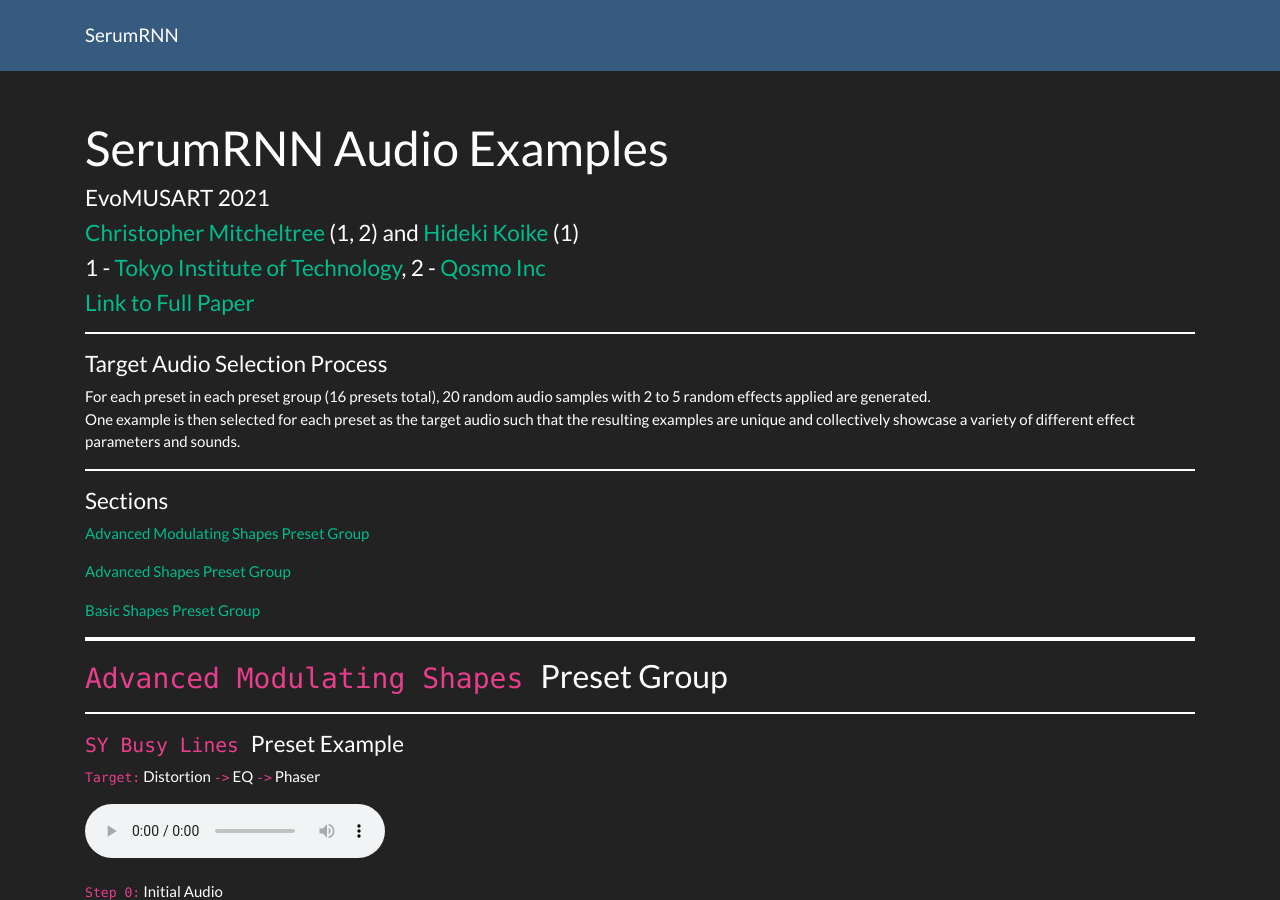
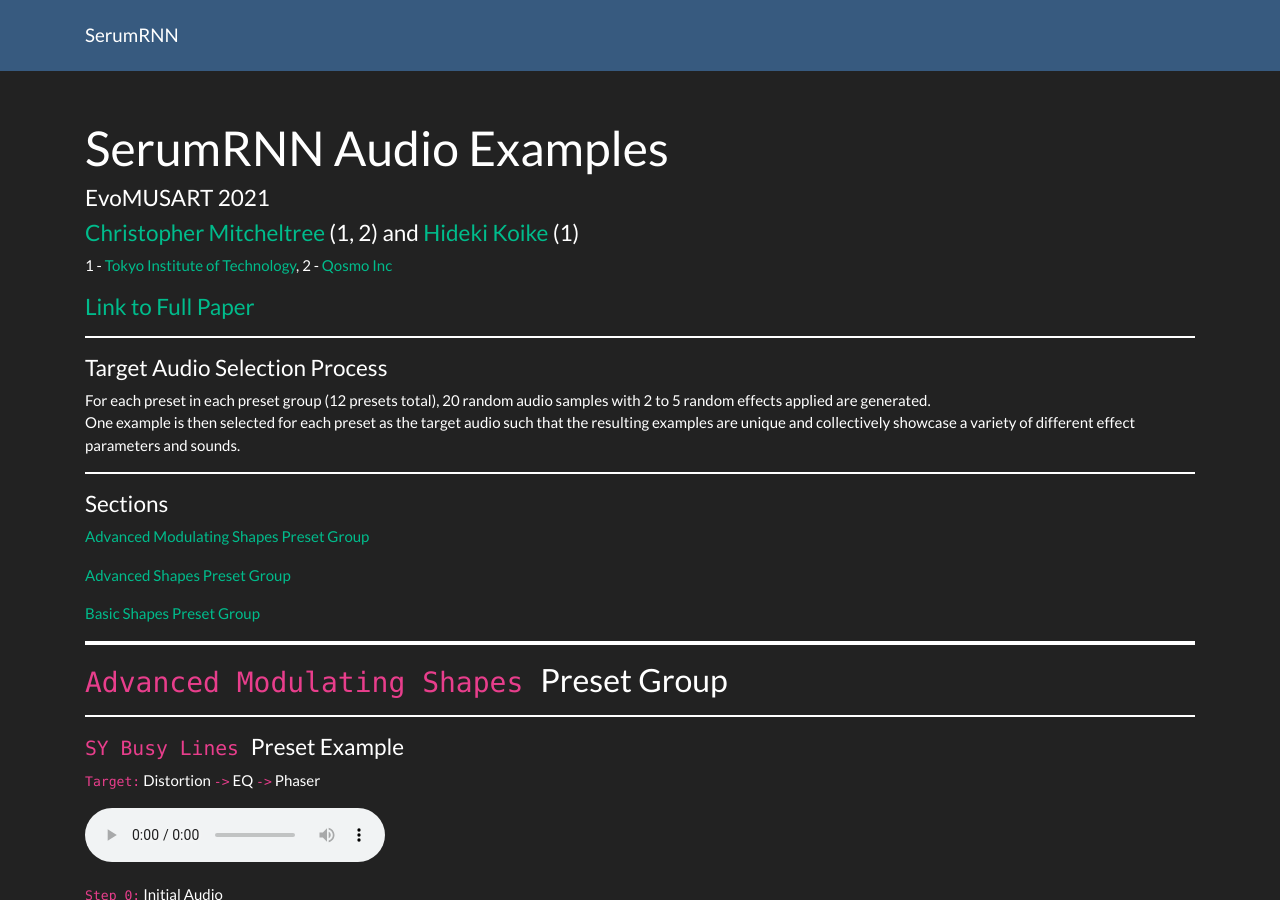
Before and after one commit to icewithfrosting/serum_rnn_examples, a Jekyll site: the page built from index.md, in a window 1280 px wide and 900 px high. Built offline with Jekyll 4.4.1, drawn with Linux system fonts in a browser that asks for light colours.

Commit message:
Update index.md

```diff
--- a/index.md
+++ b/index.md
@@ -7,7 +7,7 @@
 
 #### [Christopher Mitcheltree](https://christhetree.com/) (1, 2) and [Hideki Koike](https://www.vogue.cs.titech.ac.jp/koike) (1)
 
-#### 1 - [Tokyo Institute of Technology](https://www.vogue.cs.titech.ac.jp/top), 2 - [Qosmo Inc](https://qosmo.jp/en/)
+1 - [Tokyo Institute of Technology](https://www.vogue.cs.titech.ac.jp/top), 2 - [Qosmo Inc](https://qosmo.jp/en/)
 
 #### [Link to Full Paper](https://christhetree.com/evomusart_2021.pdf)
 
@@ -15,7 +15,7 @@
 
 #### Target Audio Selection Process
 
-For each preset in each preset group (16 presets total), 20 random audio samples with 2 to 5 random effects applied are generated.\
+For each preset in each preset group (12 presets total), 20 random audio samples with 2 to 5 random effects applied are generated.\
 One example is then selected for each preset as the target audio such that the resulting examples are unique and collectively showcase a variety of different effect parameters and sounds.
 
 <hr style="border:1px solid white">
```
